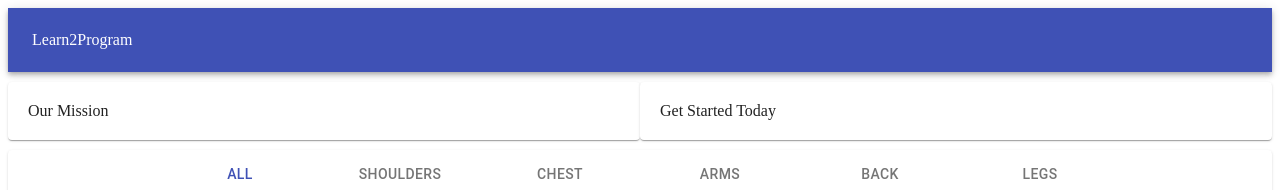
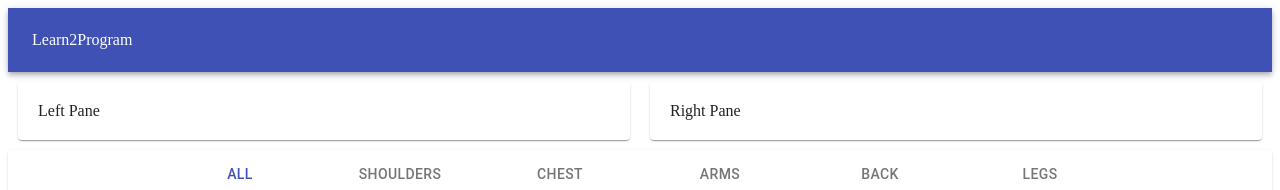
Before and after one commit to kristina-arezina/terms-2-program, a React (Create React App) app: page / in a window 1280 px wide. Shown: the top 190 px of the page. Built offline with nearby package versions, Linux system fonts and the light colour scheme.

Commit message:
never mind I did do that

```diff
--- a/src/components/Exercises/LeftPlane.js
+++ /dev/null
@@ -1,8 +0,0 @@
-import React from "react";
-import { Paper } from "@material-ui/core"
-
-
-export default ({styles}) =>
-    <Paper style={styles.Paper}>
-        Our Mission
-    </Paper>
--- a/src/components/Exercises/RightPlane.js
+++ /dev/null
@@ -1,8 +0,0 @@
-import React from "react";
-import { Paper } from "@material-ui/core"
-
-
-export default ({styles}) =>
-    <Paper style={styles.Paper}>
-        Get Started Today
-    </Paper>
--- a/src/components/Exercises/index.js
+++ b/src/components/Exercises/index.js
@@ -1,20 +1,24 @@
 import React from "react"
-import { Grid } from "@material-ui/core"
-import LeftPlane from "./LeftPlane.js"
-import RightPlane from "./RightPlane.js"
+import { Grid, Paper } from "@material-ui/core"
+
 
 
 const styles = {
-    Paper: {padding:20, marginTop:10, marginBottom:10}
+    Paper: {padding:20, margin:10,}
 };
 
 export default props =>
     <Grid container>
         <Grid item sm>
-            <LeftPlane styles={styles}/>
+            <Paper style={styles.Paper}>
+                Left Pane
+        </Paper>
+
         </Grid>
     <Grid item sm>
-        <RightPlane styles={styles}/>
+        <Paper style={styles.Paper}>
+            Right Pane
+        </Paper>
 
     </Grid>
     </Grid>
```
